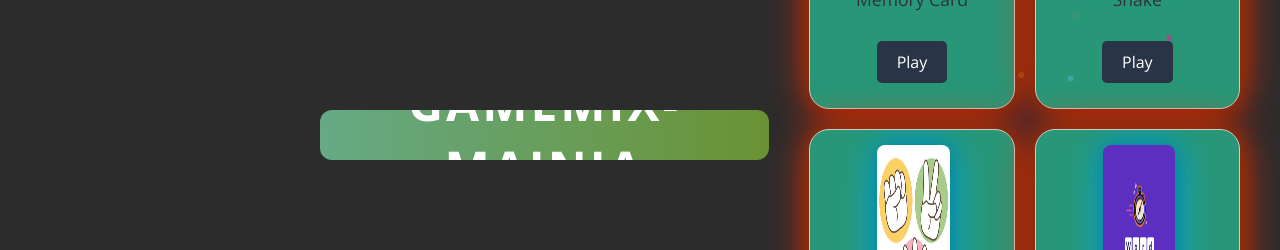
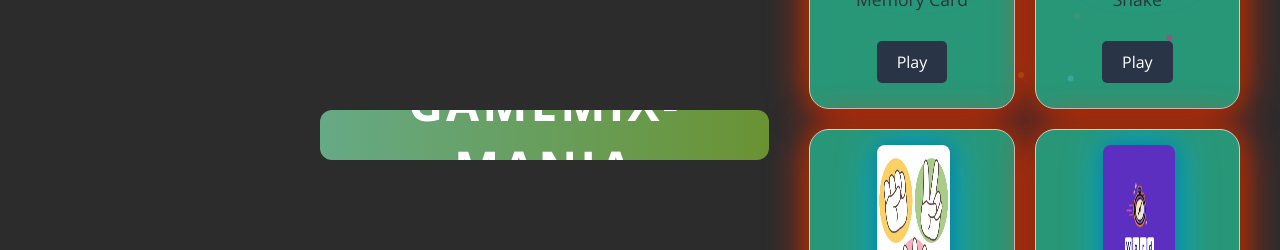
Before and after one commit to vivekshahi918/Gamemix-Mania, a plain HTML site: page index.html in a window 1280 px wide. Shown: the part 269-519 px from the top of the page. Drawn offline with nearby package versions, Linux system fonts and the light colour scheme; files that its build step writes are made by us from their sources.

Commit message:
Update index.html

```diff
--- a/index.html
+++ b/index.html
@@ -291,7 +291,7 @@
     <div class="shape"></div>
   </div>
   <header class="header-box">
-    <div class="header-text">GAMEMIX-MAINIA</div>
+    <div class="header-text">GAMEMIX-MANIA</div>
   </header>
 
   <div class="container">
```
